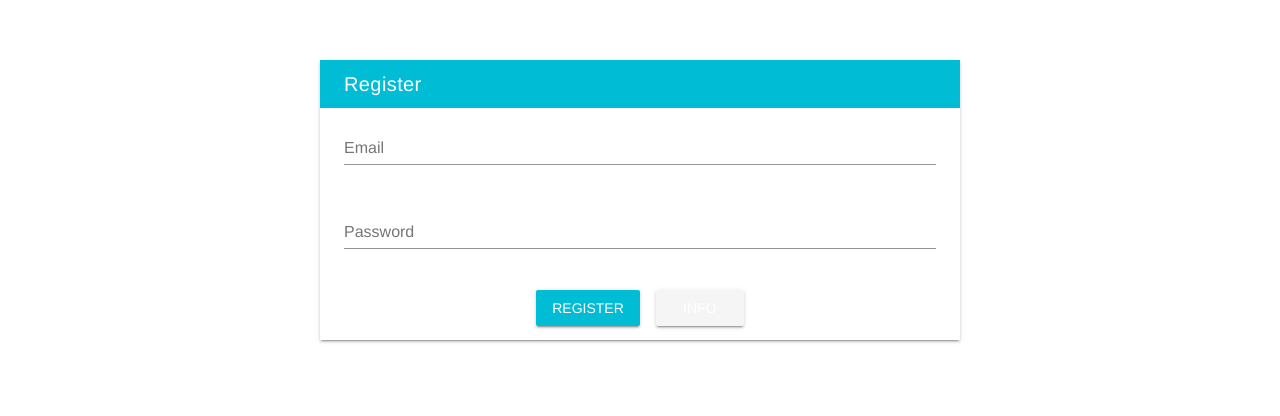
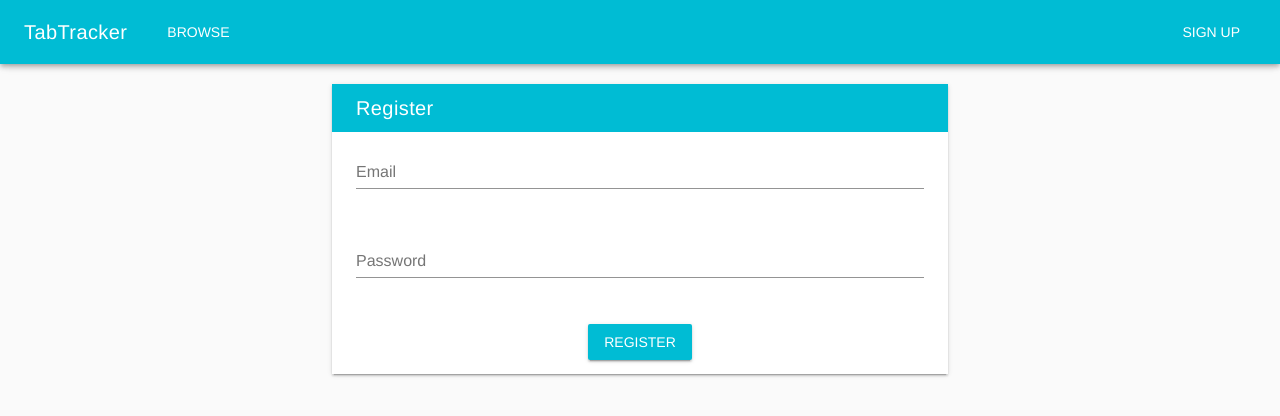
Before and after one commit to Evan-Alexander/tab-tracker, a Vue app in the folder client/: page /#/register in a window 1280 px wide. Shown: the top 416 px of the page. Built offline with nearby package versions, Linux system fonts and the light colour scheme.

Commit message:
wire up home/header with routing for home and register pgs

```diff
--- a/client/src/App.vue
+++ b/client/src/App.vue
@@ -1,12 +1,23 @@
 <template>
   <div id="app">
-    <router-view/>
+    <v-app>
+      <page-header />
+      <main>
+        <v-container fluid>
+          <router-view/>
+        </v-container>
+      </main>
+    </v-app>
   </div>
 </template>
 
 <script>
+import PageHeader from '@/components/Header.vue'
 export default {
-  name: 'App'
+  name: 'App',
+  components: {
+    PageHeader
+  }
 }
 </script>
 
--- a/client/src/components/Register.vue
+++ b/client/src/components/Register.vue
@@ -20,7 +20,6 @@
           <v-btn @click="register" class="cyan white--text">
             register
           </v-btn>
-          <v-btn color="info">Info</v-btn>
         </div>
       </div>
     </v-flex>
--- a/client/src/router/index.js
+++ b/client/src/router/index.js
@@ -1,5 +1,6 @@
 import Vue from 'vue'
 import Router from 'vue-router'
+import Hello from '@/components/Hello'
 import Register from '@/components/Register'
 
 Vue.use(Router)
@@ -7,6 +8,11 @@ Vue.use(Router)
 export default new Router({
   routes: [
     {
+      path: '/',
+      name: 'root',
+      component: Hello
+    },
+    {
       path: '/register',
       name: 'register',
       component: Register
```
